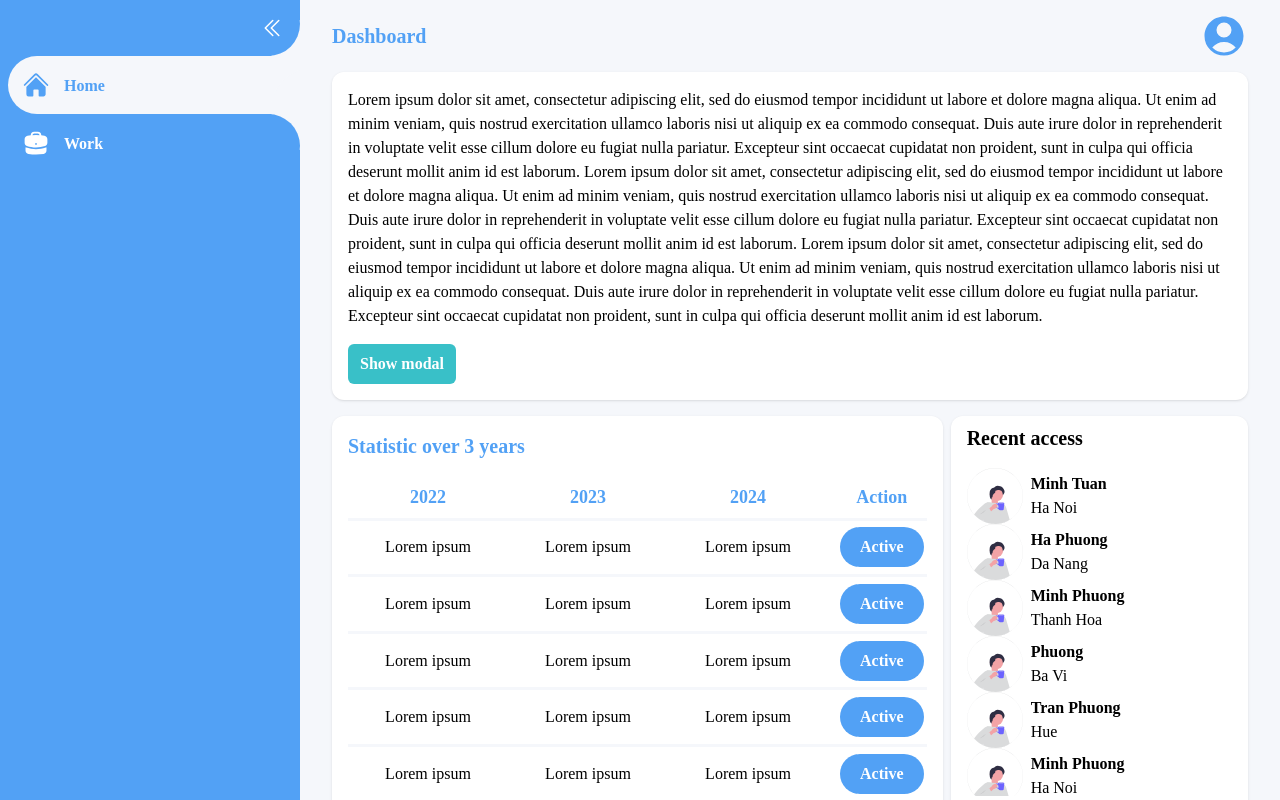
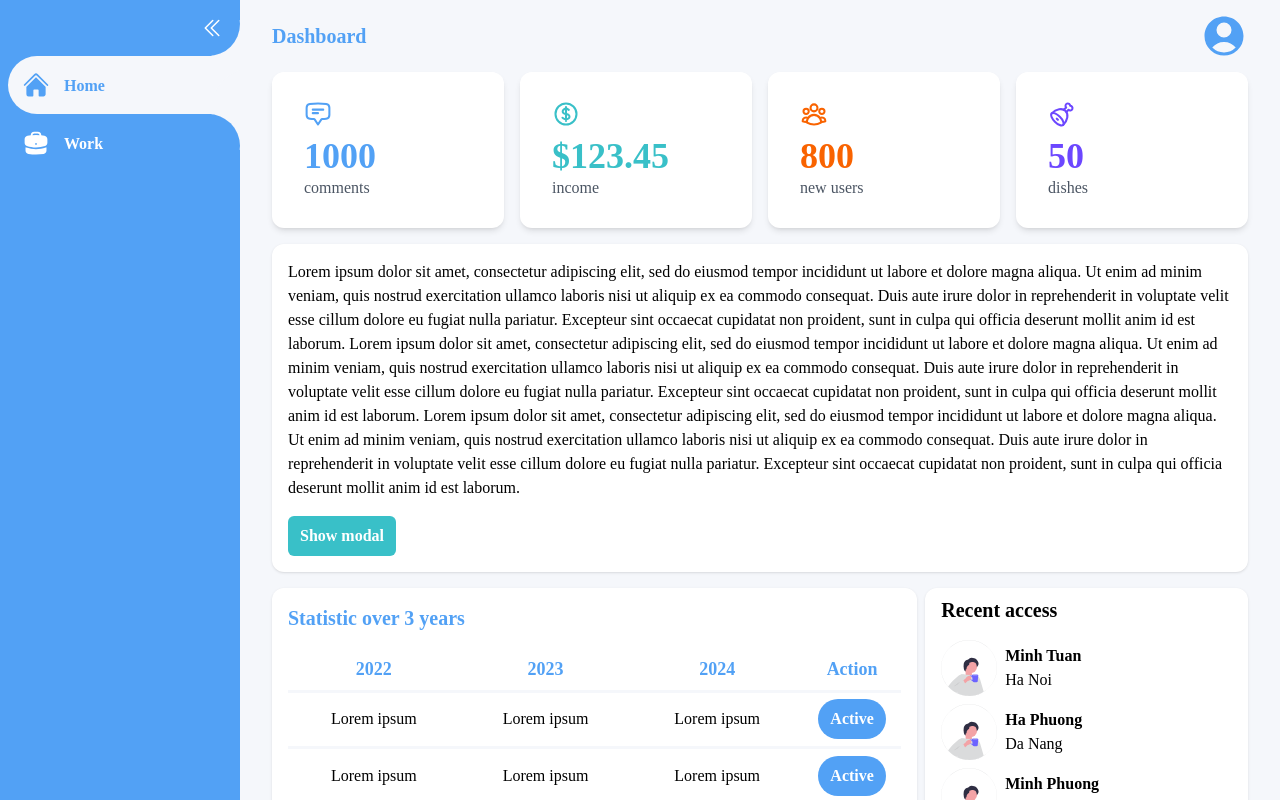
Before and after one commit to vmtuan12/dashboard_template, a Vue app: page / in a window 1280 px wide. Built offline with nearby package versions, Linux system fonts and the light colour scheme; a web font is replaced by a local one.

Commit message:
fix statistic card component

```diff
--- a/src/components/UI/Navbar.vue
+++ b/src/components/UI/Navbar.vue
@@ -9,7 +9,7 @@ const props = defineProps(['smallbar']);
     <div
         id="sidebar"
         class="max-h-screen sticky top-0 bg-[#52a1f5] border-l-8 border-solid border-[#52a1f5] transition-all duration-500 overflow-hidden"
-        :class="smallbar ? 'w-16' : 'w-[300px] max-sm:w-full'"
+        :class="smallbar ? 'w-16' : 'w-60 max-sm:w-full'"
     >
         <div class="w-full flex justify-end p-4">
             <svg
--- a/src/components/UI/StatisticCard.vue
+++ b/src/components/UI/StatisticCard.vue
@@ -15,8 +15,10 @@ const colorArray = ref({
 </script>
 
 <template>
-    <div class="bg-white w-full grid grid-cols-2 grid-rows-[repeat(x,max-content),1fr] py-7 px-8 max-md:px-6">
-        <div class="flex flex-col w-full">
+    <div class="bg-white w-full py-7 px-8 max-md:px-6">
+        <div class="w-full flex items-center mb-2">
+            <slot></slot>
+        </div>
         <p
             class="font-semibold text-4xl"
             :class="colorArray[color] !== undefined ? colorArray[color] : colorArray['primary']"
@@ -25,8 +27,4 @@ const colorArray = ref({
         </p>
         <p class="text-gray-600 font-medium">{{ category }}</p>
     </div>
-        <div class="w-full flex items-center justify-end">
-            <slot name="icon"></slot>
-        </div>
-    </div>
 </template>
--- a/src/layout/DefaultLayout.vue
+++ b/src/layout/DefaultLayout.vue
@@ -38,11 +38,11 @@ watch(() => route.fullPath, () => {
             ref="main"
             id="main"
             class="sticky top-0 z-0 min-h-screen transition-all duration-500 ease-in-out  sm:px-4 pb-4 overflow-x-hidden max-h-screen"
-            :class="smallBar ? 'px-2 sm:px-8 w-[calc(100%-64px)]' : 'w-0 sm:px-8 sm:w-[calc(100%-300px)]'"
+            :class="smallBar ? 'px-2 sm:px-8 w-[calc(100%-64px)]' : 'w-0 sm:px-8 sm:w-[calc(100%-240px)]'"
             @scroll="handleScroll"
         >
             <div
-                class="sticky z-0 w-full top-0 flex items-center justify-between py-3 rounded-b-3xl transition-all duration-500 ease-in-out"
+                class="sticky z-10 w-full top-0 flex items-center justify-between py-3 rounded-b-3xl transition-all duration-500 ease-in-out"
                 :class="scrollPosition > 0 ? 'bg-[#52a1f5] text-white px-5' : 'text-[#52a1f5]'"
             >
                 <p class="text-xl font-bold">Dashboard</p>
--- a/src/pages/Home.vue
+++ b/src/pages/Home.vue
@@ -121,6 +121,51 @@ const users = ref([
 
 <template>
     <div>
+        <div class="w-full mb-4 grid grid-cols-1 md:grid-cols-2 xl:grid-cols-4 grid-rows-[repeat(x,max-content),1fr] gap-4">
+            <StatisticCard
+                statistic="1000"
+                category="comments"
+                class="rounded-xl shadow-md"
+            >
+                <svg xmlns="http://www.w3.org/2000/svg" fill="none" viewBox="0 0 24 24" stroke-width="1.75" stroke="currentColor" class="w-7 h-7 text-[#52a1f5]">
+                    <path stroke-linecap="round" stroke-linejoin="round" d="M7.5 8.25h9m-9 3H12m-9.75 1.51c0 1.6 1.123 2.994 2.707 3.227 1.129.166 2.27.293 3.423.379.35.026.67.21.865.501L12 21l2.755-4.133a1.14 1.14 0 01.865-.501 48.172 48.172 0 003.423-.379c1.584-.233 2.707-1.626 2.707-3.228V6.741c0-1.602-1.123-2.995-2.707-3.228A48.394 48.394 0 0012 3c-2.392 0-4.744.175-7.043.513C3.373 3.746 2.25 5.14 2.25 6.741v6.018z" />
+                </svg>
+            </StatisticCard>
+            <StatisticCard
+                statistic="$123.45"
+                category="income"
+                color="success"
+                class="rounded-xl shadow-md"
+            >
+            <svg xmlns="http://www.w3.org/2000/svg" fill="none" viewBox="0 0 24 24" stroke-width="1.75" stroke="currentColor" class="w-7 h-7 text-[#39c0c8]">
+                <path stroke-linecap="round" stroke-linejoin="round" d="M12 6v12m-3-2.818l.879.659c1.171.879 3.07.879 4.242 0 1.172-.879 1.172-2.303 0-3.182C13.536 12.219 12.768 12 12 12c-.725 0-1.45-.22-2.003-.659-1.106-.879-1.106-2.303 0-3.182s2.9-.879 4.006 0l.415.33M21 12a9 9 0 11-18 0 9 9 0 0118 0z" />
+            </svg>
+            </StatisticCard>
+            <StatisticCard
+                statistic="800"
+                category="new users"
+                color="orange"
+                class="rounded-xl shadow-md"
+            >
+                <svg xmlns="http://www.w3.org/2000/svg" fill="none" viewBox="0 0 24 24" stroke-width="1.75" stroke="currentColor" class="w-7 h-7 text-[#f96300]">
+                    <path stroke-linecap="round" stroke-linejoin="round" d="M18 18.72a9.094 9.094 0 003.741-.479 3 3 0 00-4.682-2.72m.94 3.198l.001.031c0 .225-.012.447-.037.666A11.944 11.944 0 0112 21c-2.17 0-4.207-.576-5.963-1.584A6.062 6.062 0 016 18.719m12 0a5.971 5.971 0 00-.941-3.197m0 0A5.995 5.995 0 0012 12.75a5.995 5.995 0 00-5.058 2.772m0 0a3 3 0 00-4.681 2.72 8.986 8.986 0 003.74.477m.94-3.197a5.971 5.971 0 00-.94 3.197M15 6.75a3 3 0 11-6 0 3 3 0 016 0zm6 3a2.25 2.25 0 11-4.5 0 2.25 2.25 0 014.5 0zm-13.5 0a2.25 2.25 0 11-4.5 0 2.25 2.25 0 014.5 0z" />
+                </svg>
+            </StatisticCard>
+            <StatisticCard
+                statistic="50"
+                category="dishes"
+                color="neon"
+                class="rounded-xl shadow-md"
+            >
+            <svg xmlns="http://www.w3.org/2000/svg" class="icon icon-tabler icon-tabler-meat w-7 h-7 text-[#6c47ff]" viewBox="0 0 24 24" stroke-width="1.75" stroke="currentColor" fill="none" stroke-linecap="round" stroke-linejoin="round" >
+                <path stroke="none" d="M0 0h24v24H0z" fill="none"></path>
+                <path d="M13.62 8.382l1.966 -1.967a2 2 0 1 1 3.414 -1.415a2 2 0 1 1 -1.413 3.414l-1.82 1.821"></path>
+                <path d="M5.904 18.596c2.733 2.734 5.9 4 7.07 2.829c1.172 -1.172 -.094 -4.338 -2.828 -7.071c-2.733 -2.734 -5.9 -4 -7.07 -2.829c-1.172 1.172 .094 4.338 2.828 7.071z"></path>
+                <path d="M7.5 16l1 1"></path>
+                <path d="M12.975 21.425c3.905 -3.906 4.855 -9.288 2.121 -12.021c-2.733 -2.734 -8.115 -1.784 -12.02 2.121"></path>
+            </svg>
+            </StatisticCard>
+        </div>
         <div class="bg-white rounded-xl shadow flex flex-col space-y-4 p-4 mb-4">
             <p>
                 Lorem ipsum dolor sit amet, consectetur adipiscing elit,
@@ -156,7 +201,7 @@ const users = ref([
                         Action
                     </template>
                     <template #action>
-                        <Button border-radius="full" padding="px-5 py-2">Active</Button>
+                        <Button border-radius="full">Active</Button>
                     </template>
                 </Table>
             </div>
@@ -164,7 +209,7 @@ const users = ref([
                 <p class="font-semibold text-xl py-2 bg-white">
                     Recent access
                 </p>
-                <div class="w-full max-h-[20.5rem] overflow-y-scroll">
+                <div class="w-full max-h-[20.5rem] overflow-y-scroll space-y-2">
                     <PersonalCard
                         v-for="item in users"
                         :key="item"
```
Lines whose indentation alone changed are shown as unchanged.
